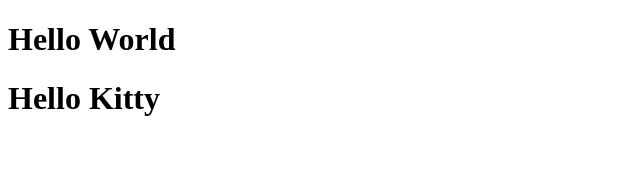
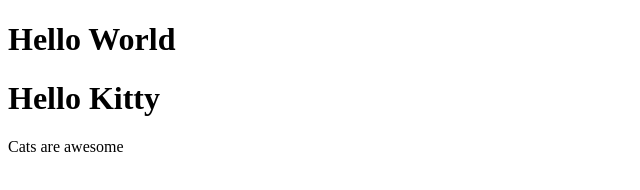
Before and after one commit to irfanabduhu/BS-Commerce, a plain HTML site: page index.html in a window 1280 px wide. Shown: the whole page, without its empty margins (0-640 px from the left). Drawn offline with Linux system fonts and the light colour scheme.

```diff
--- a/index.html
+++ b/index.html
@@ -6,5 +6,6 @@
 	<body>
 		<h1>Hello World</h1>
 		<h1>Hello Kitty</h1>
+		<p>Cats are awesome</p>
 	</body>
 </html>
```
